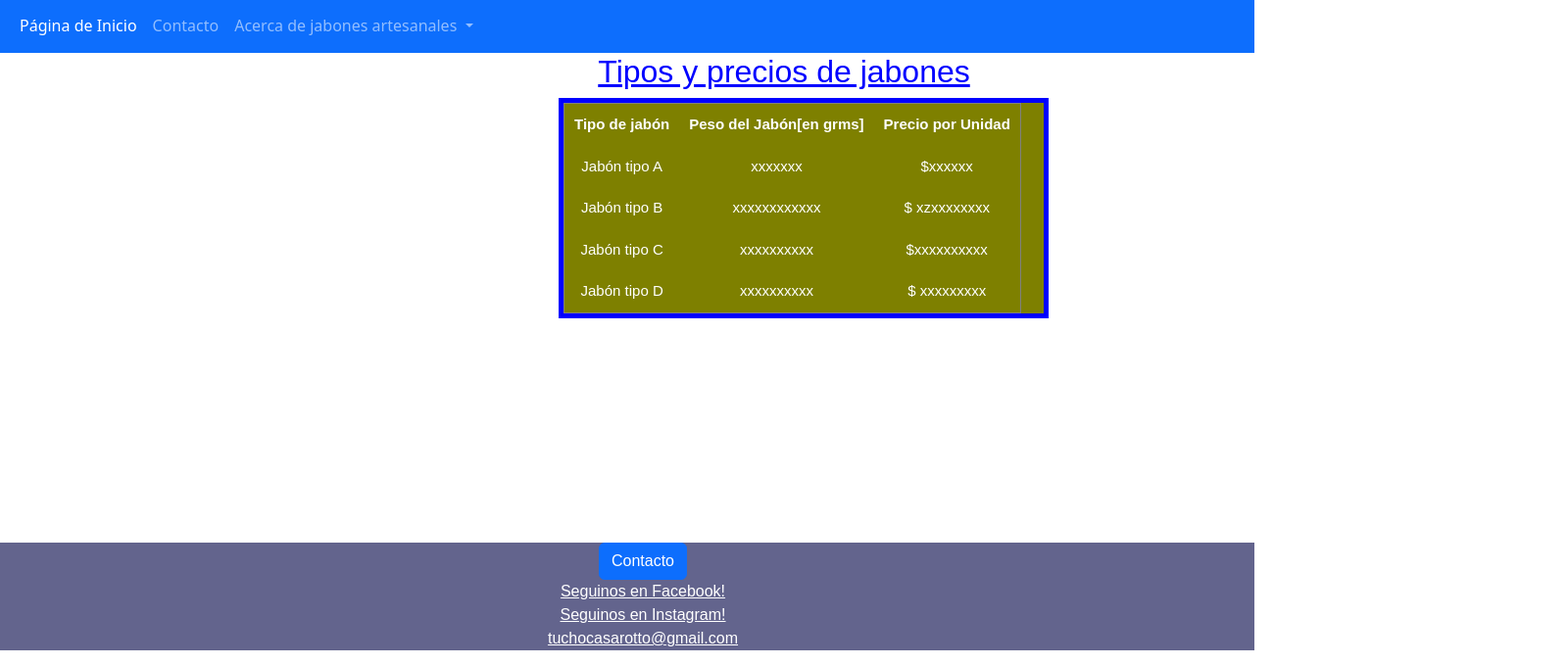
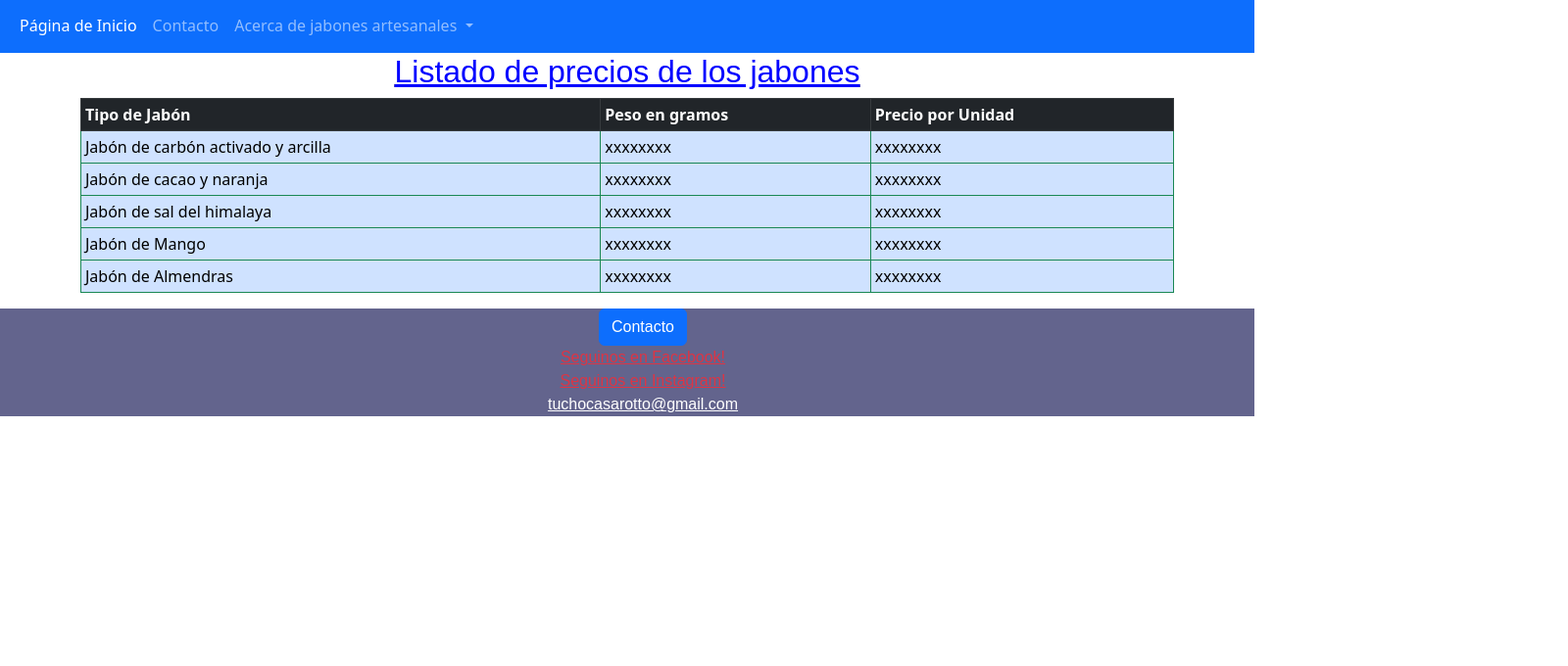
Before and after one commit to Tuchito/front-page-soap, a plain HTML site: page VSC/pages/precios.html in a window 1280 px wide. Shown: the part 162-842 px from the top of the page at 98% size, 1600 px wide, since content can reach past the window. After the commit the page ends 800 px from the top, so only its background shows below. Drawn offline with nearby package versions, Linux system fonts and the light colour scheme.

Commit message:
Cambios en página de inicio y sección precios

```diff
--- a/VSC/pages/precios.html
+++ b/VSC/pages/precios.html
@@ -48,47 +48,58 @@
 <body>
 
     <section>
+      <div class="container">
+            <div class="titulo">
+              <h2>Listado de precios de los jabones</h2>
+            </div>
+            <div class="row">
+                <div class="col">
+                  <table class="table table-hover table-primary table-bordered table-sm border border-success">
+                    <thead>
+                        <tr class="table-dark">
+                          <th>Tipo de Jabón</th>
+                          <th>Peso en gramos</th>
+                          <th>Precio por Unidad</th>
+                        </tr>
+                    </thead>
+                    <tbody>
+                        <tr>
+                          <td>Jabón de carbón activado y arcilla</td>
+                          <td>xxxxxxxx</td>
+                          <td>xxxxxxxx</td>
+                        </tr>
 
-        <div class="tabla_general"><!--Inicio Div PADRE-->
+                        <tr>
+                          <td>Jabón de cacao y naranja</td>
+                          <td>xxxxxxxx</td>
+                          <td>xxxxxxxx</td>
+                        </tr>
 
-                     <div class="tabla_titulo"><!-----------Div título-------->
-                     <h2>Tipos y precios de jabones<h2>
-                     </div><!----------------Fin DIV título------------>
+                        <tr>
+                          <td>Jabón de sal del himalaya</td>
+                          <td>xxxxxxxx</td>
+                          <td>xxxxxxxx</td>
+                        </tr>
 
-                <div class="tabla_precios"><!--------Div tabla--------->
+                        <tr>
+                          <td>Jabón de Mango</td>
+                          <td>xxxxxxxx</td>
+                          <td>xxxxxxxx</td>
+                        </tr>
 
-                 <table class="tabla" border = "solid" cellpadding="10px" cellspacing ="10px">
+                        <tr>
+                          <td>Jabón de Almendras</td>
+                          <td>xxxxxxxx</td>
+                          <td>xxxxxxxx</td>
+                        </tr>
+                    </tbody>
+                </table>
 
-                       <tr class="tabla">
-                       <th class="tabla">Tipo de jabón </th>
-                       <th class="tabla"> Peso del Jabón[en grms]</th>
-                       <th class="tabla"> Precio por Unidad</th>
-                    </tr>
-                       <tr class="tabla">
-                       <td class="tabla"> Jabón tipo A </td>
-                       <td class="tabla">   xxxxxxx </td>
-                       <td class="tabla">  $xxxxxx</td>
-                    </tr>
-                       <tr class="tabla">
-                       <td class="tabla"> Jabón tipo B </td>
-                       <td class="tabla"> xxxxxxxxxxxx</td>
-                       <td class="tabla"> $ xzxxxxxxxx</td>
-                     </tr>
-                      <tr class="tabla">
-                      <td class="tabla">Jabón tipo C </td>
-                      <td class="tabla"> xxxxxxxxxx </td>
-                      <td class="tabla"> $xxxxxxxxxx </td>
-                     </tr>
-                      <tr class="tabla">
-                      <td class="tabla"> Jabón tipo D</td>
-                      <td class="tabla"> xxxxxxxxxx</td>
-                     <td class="tabla"> $ xxxxxxxxx</td>
-                     </tr>
+                </div>
 
-                    </table>
-                </div><!-------------Fin Div tabla precios---------->
+            </div>
 
-      </div><!--------------FIN div PADRE--------->
+      </div>
 
     </section>
 
@@ -100,8 +111,8 @@
     <div class="pie__pagina"><!------------Inicio div pie de página--------->
         <ul class="pie__pagina__datos">
             <li class="pie__pagina__datos"><a href="./pages/contact.html"class="btn btn-primary" >Contacto</a></li>
-            <li class="pie__pagina__datos"><a href="https://www.Facebook.com" target="_blank">Seguinos en Facebook!</a></li>
-            <li class="pie__pagina__datos"><a href="https://www.Instagram.com" target="_blank">Seguinos en Instagram!</a></li>
+            <li class="pie__pagina__datos"><a href="https://www.Facebook.com" target="_blank" class="link-danger">Seguinos en Facebook!</a></li>
+            <li class="pie__pagina__datos"><a href="https://www.Instagram.com" target="_blank" class="link-danger">Seguinos en Instagram!</a></li>
             <li class="pie__pagina__datos"><a href="Correo">tuchocasarotto@gmail.com</a> </li>
          </ul>
     </div><!-----------Fin div pie de página----------------->
--- a/VSC/style/style.css
+++ b/VSC/style/style.css
@@ -179,12 +179,23 @@ img{
     justify-content: center;
     align-items: center;
 }
+.card-left p{
+    background-image: linear-gradient(to top,#D38900,#00D3B9);
+}
+
+.card-left h2{
+    font-size: 25px;
+}
 
 /***Llamo a las figuras***/
 .card-right{
     max-width: 35em;
     margin:1em;
-    border: 3px solid #D35400;
+    /*border: 3px solid #D35400;*/
+
+}
+ .rounded-circle{
+    border: 5px solid #008000;
 }
 
 /****Llamo al contenedor PADRE****/
@@ -192,7 +203,8 @@ img{
     display: flex;
     flex-direction: row;
     flex-wrap: wrap;
-    justify-content: center;
+    justify-content:center;
+
 }
 /*****Contenedor de cada tarjeta*****/
 .card-beneficios{
@@ -297,27 +309,24 @@ justify-content: center;
 
 /*************Comienzo precios de los jabones**********/
 
-.tabla_general{
+/*.tabla_general{
     width: 500px;
     height: 500px;
-   /* background-color: #D35400;*/
-}
+    background-color: #D35400;
+} */
 
 /*******Estilos del título de la tabla****/
-.tabla_titulo{
+.titulo h2{
+    color:#0000ff;
+    text-decoration: underline;
+    font-family: Arial, Helvetica, sans-serif;
 
-    color:#0000ff;
-    font-family: Arial, Helvetica, sans-serif;
-    font-size: 20px;
-    text-decoration: underline;
-    bottom: 20px;
-    width: 320%;
-    text-align: center;
+
 }
 
 /*********Estilos de la tabla*********/
 
-.tabla_precios{
+/*.tabla_precios{
     font-family: Arial, Helvetica, sans-serif;
     background-color: #7e8000;
     font-size: 15px;
@@ -326,7 +335,7 @@ justify-content: center;
     text-align: center;
     position: relative;
     left:570px;
-}
+}*/
 /**********FIN precios de los jabones*********/
 
 /********Comienzo CONTACTO******/
```
Also changed, not shown: VSC/index.html (+11 -8 lines).
